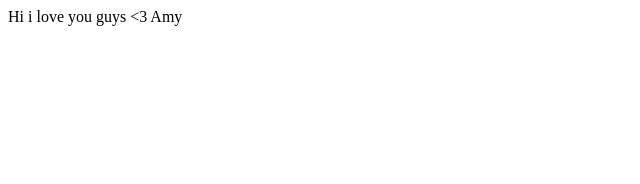
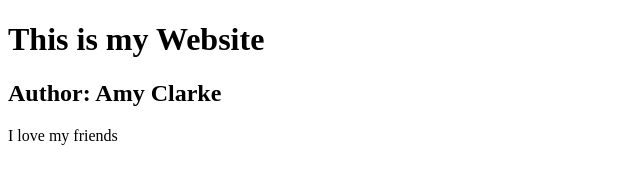
Before and after one commit to amybarbaraclarke/amylove, a plain HTML site: page index.html in a window 1280 px wide. Shown: the whole page, without its empty margins (0-640 px from the left). Drawn offline with Linux system fonts and the light colour scheme.

Commit message:
Update index.html

```diff
--- a/index.html
+++ b/index.html
@@ -6,7 +6,8 @@
 	<title> Document </title>
 </head>
 <body>
-	Hi i love you guys <3
-	Amy
+	<h1> This is my Website </h1>
+	<h2> Author: Amy Clarke </h2>
+	<p> I love my friends </p>
 </body>
 </html>
```
